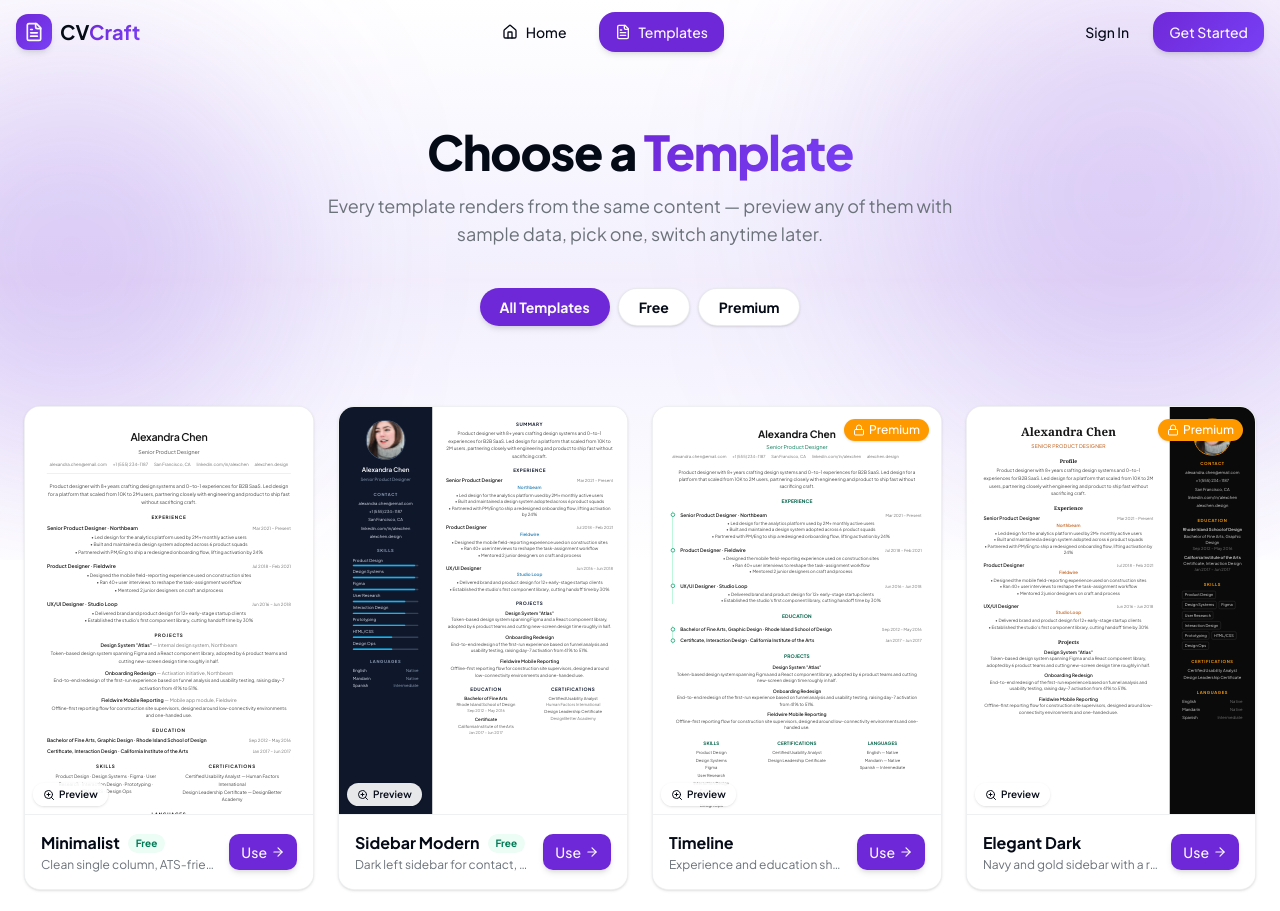
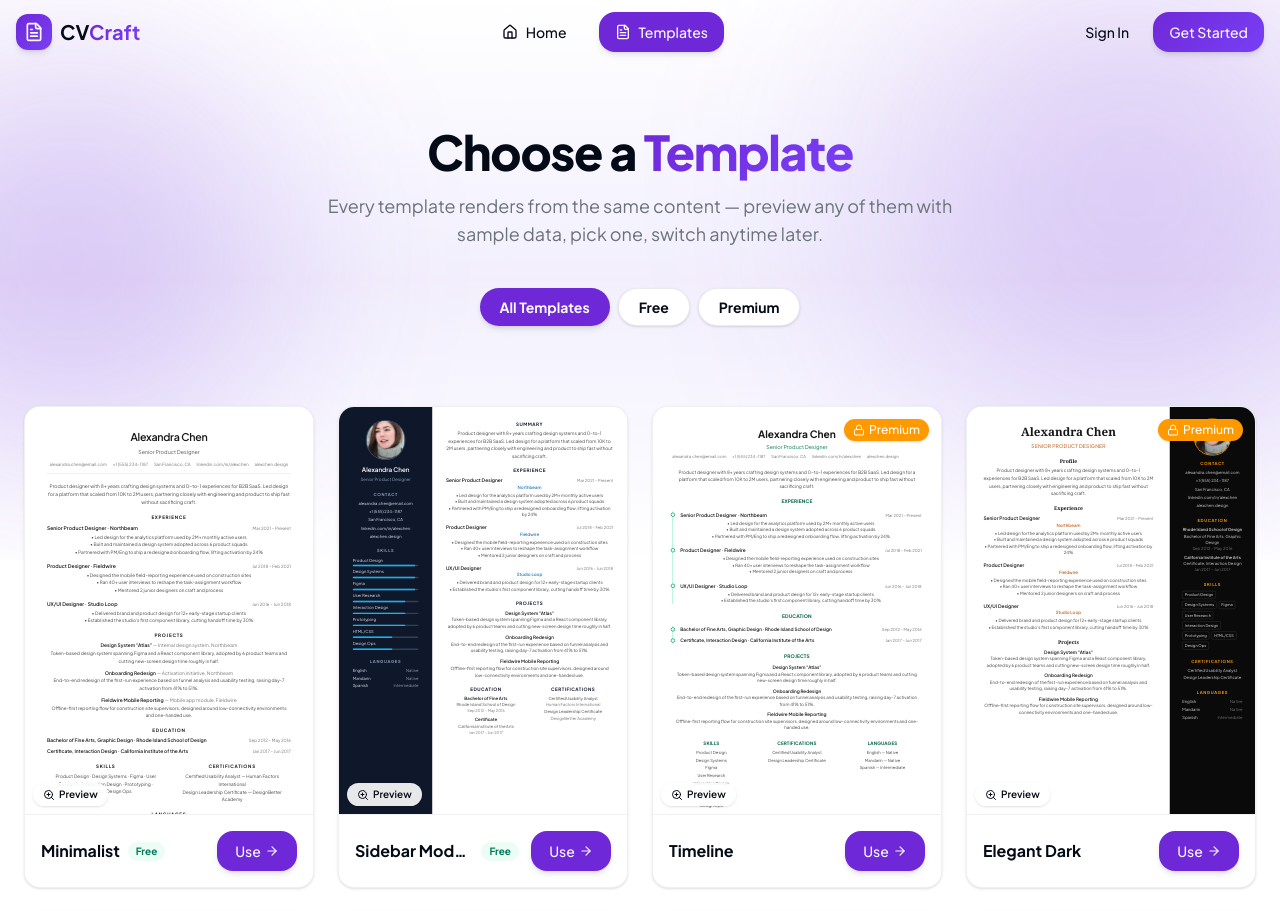
Before and after one commit to DangTinh040203/CVCraft, a Next.js app in the folder apps/client/: page /templates in a window 1280 px wide. Shown: the top 911 px of the page. Built offline with nearby package versions, Linux system fonts and the light colour scheme.

Commit message:
fix: remove unnecessary border from header and dialog components for cleaner UI

```diff
--- a/apps/client/components/layout/header.tsx
+++ b/apps/client/components/layout/header.tsx
@@ -87,7 +87,7 @@ const Header = () => {
     <m.nav
       className={cn(
         'fixed top-0 right-0 left-0 z-50 transition-all duration-300',
-        (isScrolled || isOpen) && 'glass border-border/50 border-b shadow-md',
+        (isScrolled || isOpen) && 'glass shadow-md',
       )}
       variants={headerVariants}
       initial='hidden'
--- a/apps/client/components/templates/template-card.tsx
+++ b/apps/client/components/templates/template-card.tsx
@@ -96,11 +96,8 @@ export function TemplateCard({ templateKey }: { templateKey: string }) {
               </span>
             )}
           </div>
-          <p className='text-muted-foreground mt-0.5 truncate text-xs'>
-            {template.description}
-          </p>
         </div>
-        <Button asChild size='sm' className='shrink-0 gap-1'>
+        <Button asChild className='shrink-0 gap-1 min-w-20'>
           <Link href={`/builder?template=${template.key}`}>
             Use
             <ArrowRight className='size-3.5' />
--- a/packages/ui/src/components/alert-dialog.tsx
+++ b/packages/ui/src/components/alert-dialog.tsx
@@ -64,7 +64,7 @@ function AlertDialogContent({
           `
             group/alert-dialog-content bg-background fixed top-[50%] left-[50%]
             z-50 grid w-full max-w-[calc(100%-2rem)] translate-x-[-50%]
-            translate-y-[-50%] gap-4 rounded-lg border p-6 shadow-lg
+            translate-y-[-50%] gap-4 rounded-lg p-6 shadow-lg
             duration-200
             data-[state=closed]:animate-out data-[state=closed]:fade-out-0
             data-[state=closed]:zoom-out-95
--- a/packages/ui/src/components/dialog.tsx
+++ b/packages/ui/src/components/dialog.tsx
@@ -67,7 +67,7 @@ function DialogContent({
           `
             bg-background fixed top-[50%] left-[50%] z-50 grid w-full
             max-w-[calc(100%-2rem)] translate-x-[-50%] translate-y-[-50%] gap-4
-            rounded-lg border p-6 shadow-lg duration-200 outline-none
+            rounded-lg p-6 shadow-lg duration-200 outline-none
             data-[state=closed]:animate-out data-[state=closed]:fade-out-0
             data-[state=closed]:zoom-out-95
             data-[state=open]:animate-in data-[state=open]:fade-in-0
```
